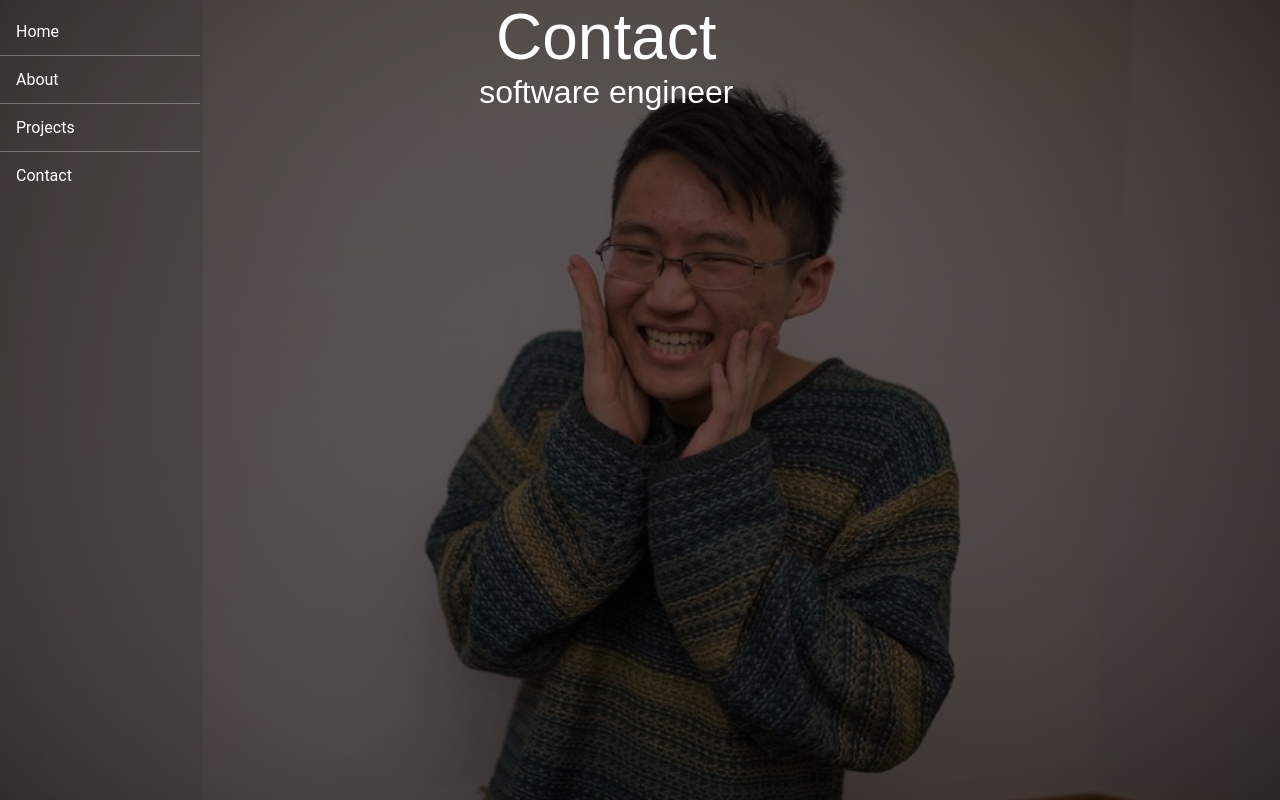
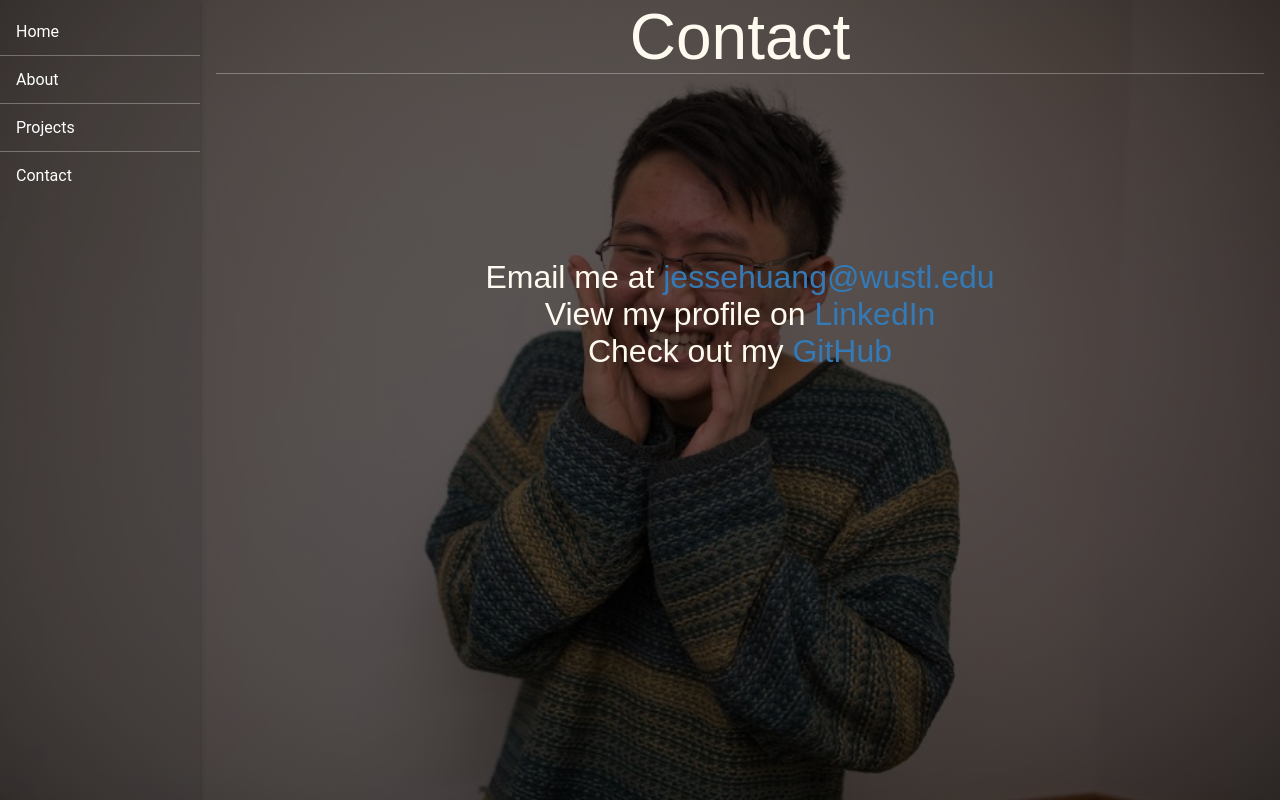
Before and after one commit to jessejhuang/jessehuang.me, a React (Create React App) app in the folder app/: page /contact in a window 1280 px wide. Built offline with nearby package versions, Linux system fonts and the light colour scheme; what react-tap-event-plugin would draw is missing.

Commit message:
modularize background images

```diff
--- a/app/public/index.html
+++ b/app/public/index.html
@@ -20,6 +20,13 @@
       Learn how to configure a non-root public URL by running `npm run build`.
     -->
     <title>Jesse Huang</title>
+    <style>
+      a {text-decoration: none;}
+      a:link { color:#337ab7; }
+      a:visited { color:#337ab7; }
+      a:hover { color:#23527c; }
+      a:active { color:#337ab7; }
+    </style>
   </head>
   <body>
     <noscript>
--- a/app/src/App.jsx
+++ b/app/src/App.jsx
@@ -4,21 +4,17 @@ import MuiThemeProvider from 'material-ui/styles/MuiThemeProvider';
 import getMuiTheme from 'material-ui/styles/getMuiTheme';
 import { BrowserRouter as Router } from 'react-router-dom';
 import NavBar from './components/NavBar';
+import backgrounds from './constants/backgrounds';
 
-
-class App extends React.Component {
-  render() {
-    return (
+const App = () => (
   <div className="App">
     <MuiThemeProvider muiTheme={getMuiTheme(darkBaseTheme)}>
       <Router>
-            <NavBar />
+        <NavBar backgrounds={backgrounds} />
       </Router>
     </MuiThemeProvider>
   </div>
 );
-  }
-}
 
 
 export default App;
--- a/app/src/components/NavBar.jsx
+++ b/app/src/components/NavBar.jsx
@@ -9,47 +9,41 @@ import Home from '../scenes/Home';
 import About from '../scenes/About';
 import Projects from '../scenes/Projects';
 import Contact from '../scenes/Contact';
-import GrandSlam from '../images/grand_slam.jpg';
-import Bio from '../images/bio.jpg';
-// import WaterTree from '../images/jiuzhaigoutree.jpg';
-import Lake from '../images/jiuzhaigoulake.jpg';
-import Roof from '../images/jiuzhaigouroof.jpg';
 
 class NavBar extends React.Component {
   constructor(props) {
     super(props);
+    const bgs = this.props.backgrounds;
     let initBg;
-    let initDark;
     switch (this.props.location.pathname) {
       case '/about':
-        initBg = Roof;
-        initDark = 0;
+        initBg = bgs.about;
         break;
       case '/projects':
-        initBg = Lake;
-        initDark = 0;
+        initBg = bgs.projects;
         break;
       case '/contact':
-        initBg = Bio;
-        initDark = 0.6;
+        initBg = bgs.contact;
         break;
       default:
-        initBg = GrandSlam;
-        initDark = 0.3;
+        initBg = bgs.home;
     }
     this.state = {
-      backgroundUrl: initBg,
-      backgroundDarkness: initDark,
+      background: {
+        url: initBg.url,
+        darkness: initBg.darkness,
+      },
     };
   }
   render() {
+    const bgs = this.props.backgrounds;
     const gridStyle = {
       paddingLeft: '0rem',
       paddingRight: '0rem',
       backgroundImage: `linear-gradient(
-        rgba(0,0,0,${this.state.backgroundDarkness}),
-        rgba(0,0,0,${this.state.backgroundDarkness})),
-        url(${this.state.backgroundUrl})`,
+        rgba(0,0,0,${this.state.background.darkness}),
+        rgba(0,0,0,${this.state.background.darkness})),
+        url(${this.state.background.url})`,
       backgroundSize: '100% 100%',
       backgroundRepeat: 'no-repeat',
     };
@@ -67,8 +61,7 @@ class NavBar extends React.Component {
                   <ListItem
                     primaryText="Home"
                     onTouchTap={() => {
-                      this.setState({ backgroundUrl: GrandSlam });
-                      this.setState({ backgroundDarkness: 0.3 });
+                      this.setState({ background: bgs.home });
                     }}
                     containerElement={<Link to="/" />}
                   />
@@ -76,8 +69,7 @@ class NavBar extends React.Component {
                   <ListItem
                     primaryText="About"
                     onTouchTap={() => {
-                      this.setState({ backgroundUrl: Roof });
-                      this.setState({ backgroundDarkness: 0 });
+                      this.setState({ background: bgs.about });
                     }}
                     containerElement={<Link to="/about" />}
                   />
@@ -85,8 +77,7 @@ class NavBar extends React.Component {
                   <ListItem
                     primaryText="Projects"
                     onTouchTap={() => {
-                      this.setState({ backgroundUrl: Lake });
-                      this.setState({ backgroundDarkness: 0 });
+                      this.setState({ background: bgs.projects });
                     }}
                     containerElement={<Link to="/projects" />}
                   />
@@ -94,15 +85,14 @@ class NavBar extends React.Component {
                   <ListItem
                     primaryText="Contact"
                     onTouchTap={() => {
-                      this.setState({ backgroundUrl: Bio });
-                      this.setState({ backgroundDarkness: 0.6 });
+                      this.setState({ background: bgs.contact });
                     }}
                     containerElement={<Link to="/contact" />}
                   />
                 </List>
               </Paper>
             </Col>
-            <Col xs={9} md={9}>
+            <Col xs={9} md={9} lg={10}>
               <Route exact path="/" component={Home} />
               <Route
                 path="/about"
@@ -121,5 +111,23 @@ NavBar.propTypes = {
   location: PropTypes.shape({
     pathname: PropTypes.string,
   }).isRequired,
+  backgrounds: PropTypes.shape({
+    home: PropTypes.shape({
+      url: PropTypes.string,
+      darkness: PropTypes.number,
+    }),
+    projects: PropTypes.shape({
+      url: PropTypes.string,
+      darkness: PropTypes.number,
+    }),
+    contact: PropTypes.shape({
+      url: PropTypes.string,
+      darkness: PropTypes.number,
+    }),
+    about: PropTypes.shape({
+      url: PropTypes.string,
+      darkness: PropTypes.number,
+    }),
+  }).isRequired,
 };
 export default withRouter(NavBar);
--- /dev/null
+++ b/app/src/constants/backgrounds.js
@@ -0,0 +1,25 @@
+import GrandSlam from '../images/grand_slam.jpg';
+import Bio from '../images/bio.jpg';
+import Lake from '../images/jiuzhaigoulake.jpg';
+import Roof from '../images/jiuzhaigouroof.jpg';
+
+const backgrounds = {
+  home: {
+    url: GrandSlam,
+    darkness: 0.3,
+  },
+  about: {
+    url: Roof,
+    darkness: 0,
+  },
+  projects: {
+    url: Lake,
+    darkness: 0,
+  },
+  contact: {
+    url: Bio,
+    darkness: 0.6,
+  },
+};
+
+export default backgrounds;
--- a/app/src/scenes/Contact.jsx
+++ b/app/src/scenes/Contact.jsx
@@ -1,24 +1,38 @@
 import React from 'react';
 import { Row, Col } from 'react-flexbox-grid';
+import Divider from 'material-ui/Divider';
 
 const Contact = () => {
   const style = {
-    color: 'white',
+    color: 'floralwhite',
     textAlign: 'center',
     height: '100%',
     width: '100%',
   };
+  const linkStyle = {
+    fontSize: '32px',
+    textAlign: 'center',
+    height: '60%',
+  };
   return (
     <Row style={style}>
-      <Col xs={10} md={10} lg={10} >
+      <Col xs={12} md={12} lg={12} >
         <div style={{ fontSize: '64px' }}>
           Contact
         </div>
-        <div style={{ fontSize: '32px' }}>
-          software engineer
-        </div>
+        <Divider />
+        <Row middle="xs" style={linkStyle}>
+          <Col xs={12} md={12} lg={12} >
+            Email me at <a href="mailto:jessehuang@wustl.edu">jessehuang@wustl.edu</a>
+            <br />
+            View my profile on <a href="https://www.linkedin.com/pub/jesse-huang/101/911/5b2">LinkedIn</a>
+            <br />
+            Check out my <a href="https://github.com/jessejhuang">GitHub</a>
+          </Col>
+        </Row>
       </Col>
     </Row>
   );
 };
+
 export default Contact;
```
Also changed, not shown: app/src/images/typing.png (deleted). Lines whose indentation alone changed are shown as unchanged.
